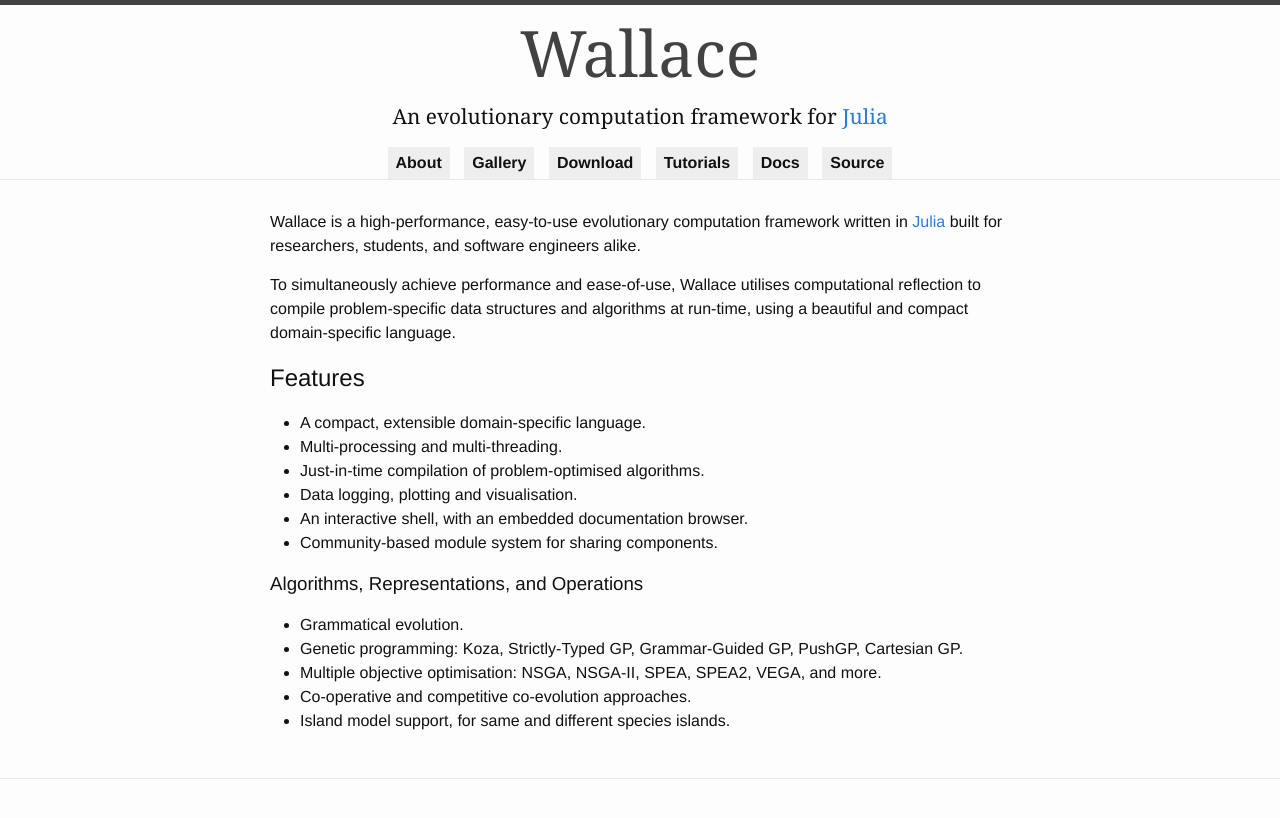
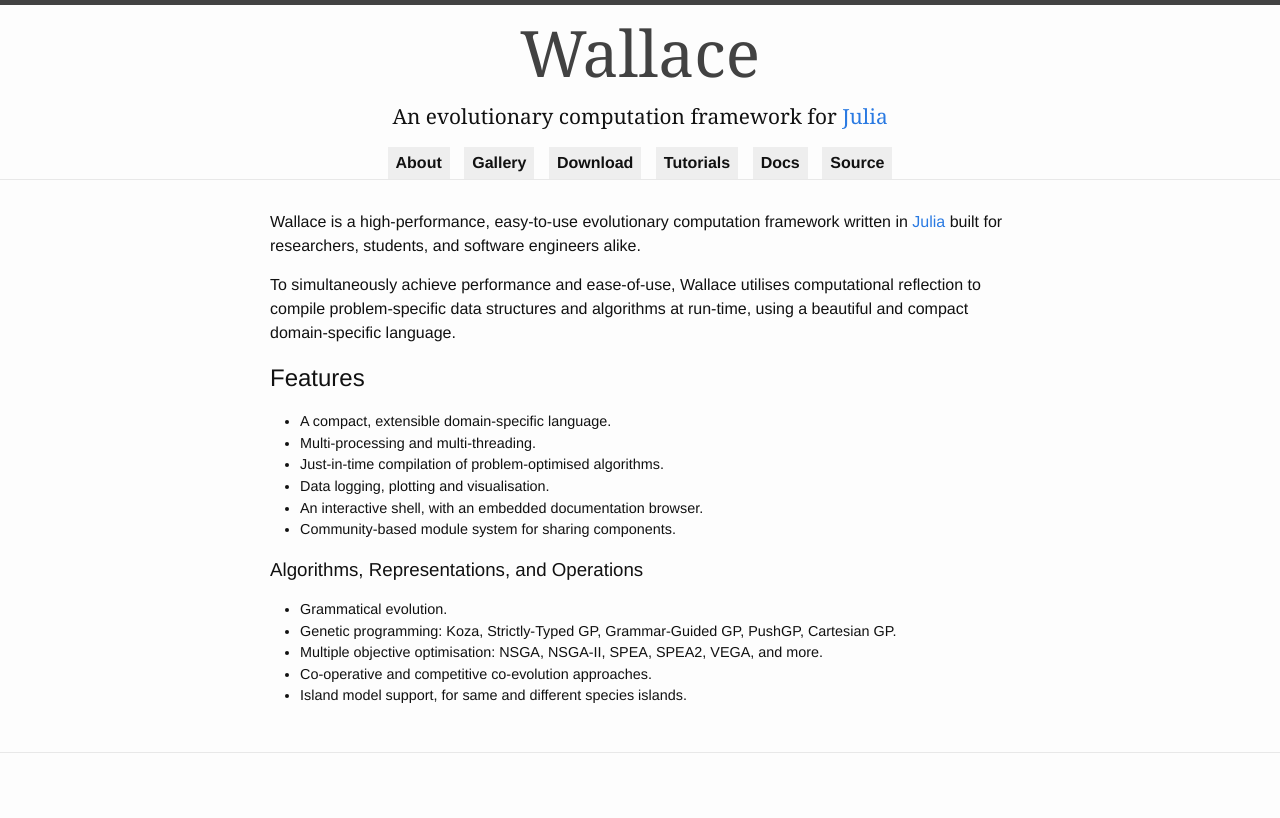
Before and after one commit to ChrisTimperley/Wallace.jl, a Jekyll site: the page built from index.html, in a window 1280 px wide. Shown: the top 818 px of the page. Built offline with Jekyll 4.4.1, drawn with Linux system fonts in a browser that asks for light colours.

Commit message:
Update index.html

```diff
--- a/index.html
+++ b/index.html
@@ -15,7 +15,7 @@
 
 <h2>Features</h2>
 
-<ul>
+<ul style="font-size: 0.9em">
   <li>A compact, extensible domain-specific language.</li>
   <li>Multi-processing and multi-threading.</li>
   <li>Just-in-time compilation of problem-optimised algorithms.</li>
@@ -26,7 +26,7 @@
 
 <h3>Algorithms, Representations, and Operations</h3>
 
-<ul>
+<ul style="font-size: 0.9em">
   <li>Grammatical evolution.</li>
   <li>Genetic programming: Koza, Strictly-Typed GP, Grammar-Guided GP, PushGP, Cartesian GP.</li>
   <li>Multiple objective optimisation: NSGA, NSGA-II, SPEA, SPEA2, VEGA, and more.</li>
```
